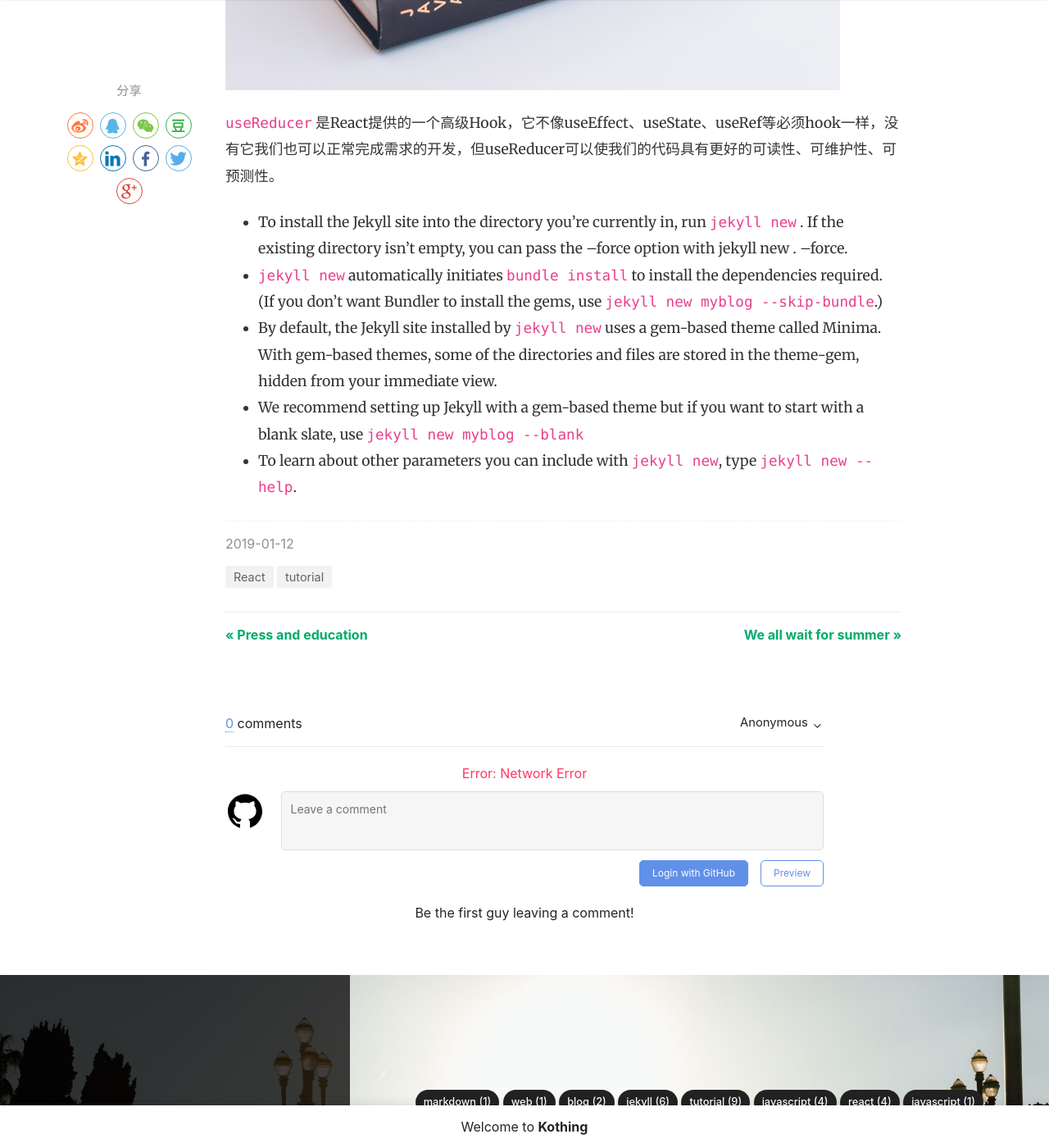
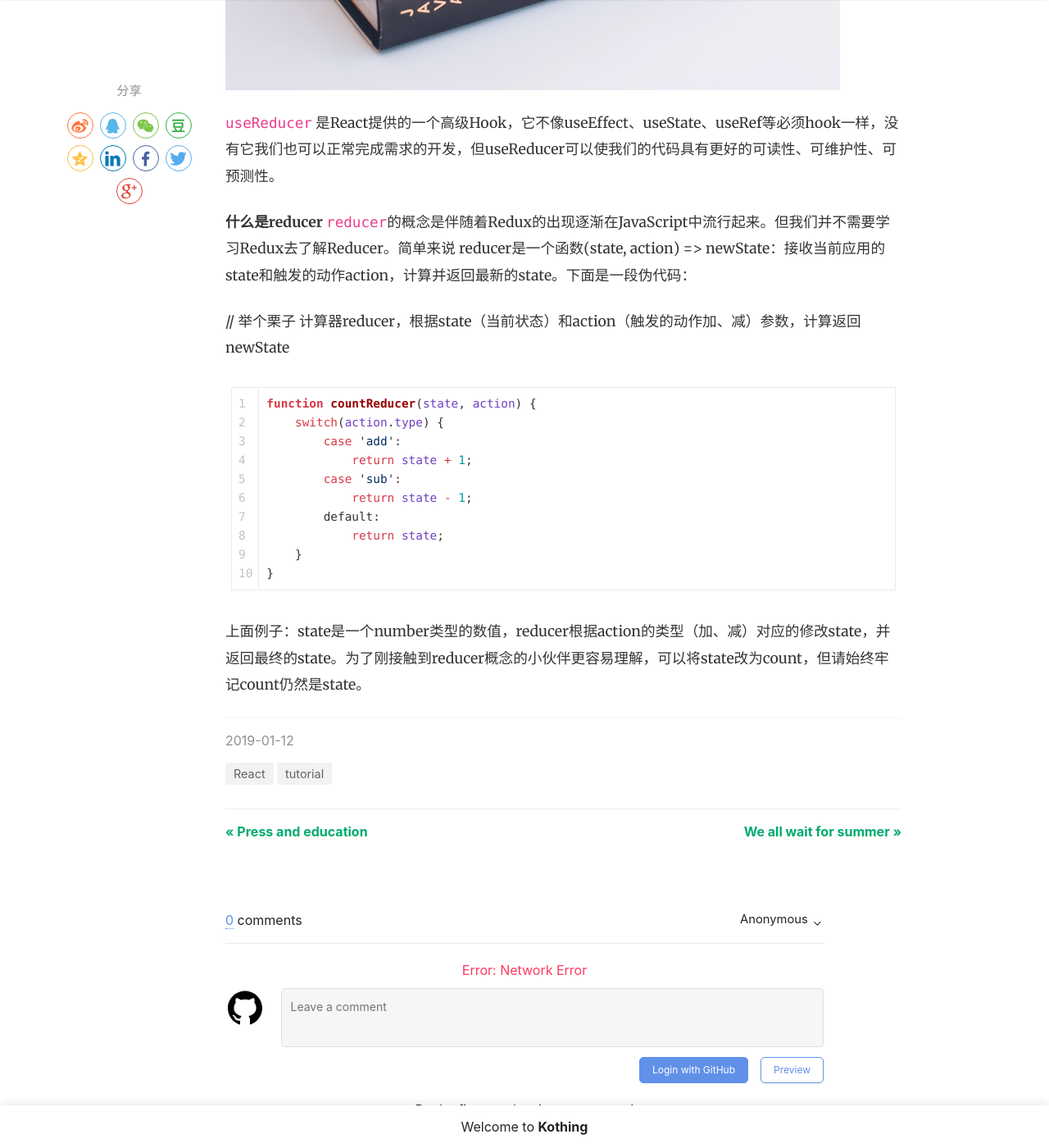
Before and after one commit to kothing/kothing.github.io, a Jekyll site: the page built from _posts/2019-01-12-react-hook--useReducer.md, in a window 1280 px wide and 1400 px high, scrolled down 714 px. Shown: the whole window at 82% size. Built offline with Jekyll 4.4.1, drawn with Linux system fonts in a browser that asks for light colours; nearby versions of some CDN libraries; comment, search, counter and statistics services are not loaded.

Commit message:
Update 2019-01-12-react-hook--useReducer.md

````diff
--- a/_posts/2019-01-12-react-hook--useReducer.md
+++ b/_posts/2019-01-12-react-hook--useReducer.md
@@ -8,8 +8,20 @@ image: assets/images/13.jpg
 
 `useReducer` 是React提供的一个高级Hook，它不像useEffect、useState、useRef等必须hook一样，没有它我们也可以正常完成需求的开发，但useReducer可以使我们的代码具有更好的可读性、可维护性、可预测性。
 
-- To install the Jekyll site into the directory you're currently in, run `jekyll new` . If the existing directory isn't empty, you can pass the --force option with jekyll new . --force.
-- `jekyll new` automatically initiates `bundle install` to install the dependencies required. (If you don't want Bundler to install the gems, use `jekyll new myblog --skip-bundle`.)
-- By default, the Jekyll site installed by `jekyll new` uses a gem-based theme called Minima. With gem-based themes, some of the directories and files are stored in the theme-gem, hidden from your immediate view.
-- We recommend setting up Jekyll with a gem-based theme but if you want to start with a blank slate, use `jekyll new myblog --blank`
-- To learn about other parameters you can include with `jekyll new`, type `jekyll new --help`.
+**什么是reducer**
+`reducer`的概念是伴随着Redux的出现逐渐在JavaScript中流行起来。但我们并不需要学习Redux去了解Reducer。简单来说 reducer是一个函数(state, action) => newState：接收当前应用的state和触发的动作action，计算并返回最新的state。下面是一段伪代码：
+
+// 举个栗子 计算器reducer，根据state（当前状态）和action（触发的动作加、减）参数，计算返回newState
+```js
+function countReducer(state, action) {
+    switch(action.type) {
+        case 'add':
+            return state + 1;
+        case 'sub':
+            return state - 1;
+        default:
+            return state;
+    }
+}
+```
+上面例子：state是一个number类型的数值，reducer根据action的类型（加、减）对应的修改state，并返回最终的state。为了刚接触到reducer概念的小伙伴更容易理解，可以将state改为count，但请始终牢记count仍然是state。
````
